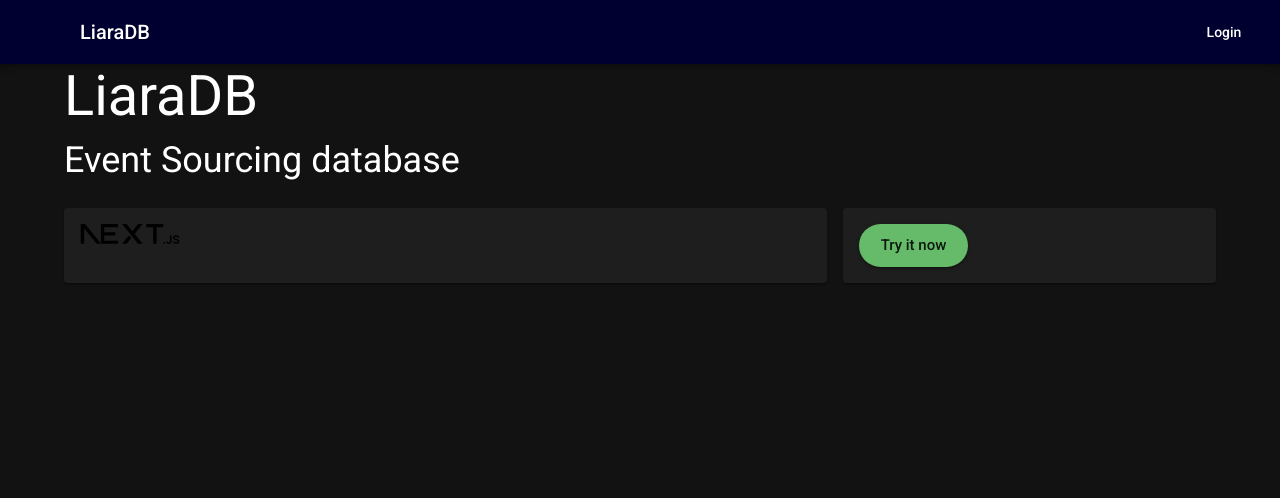
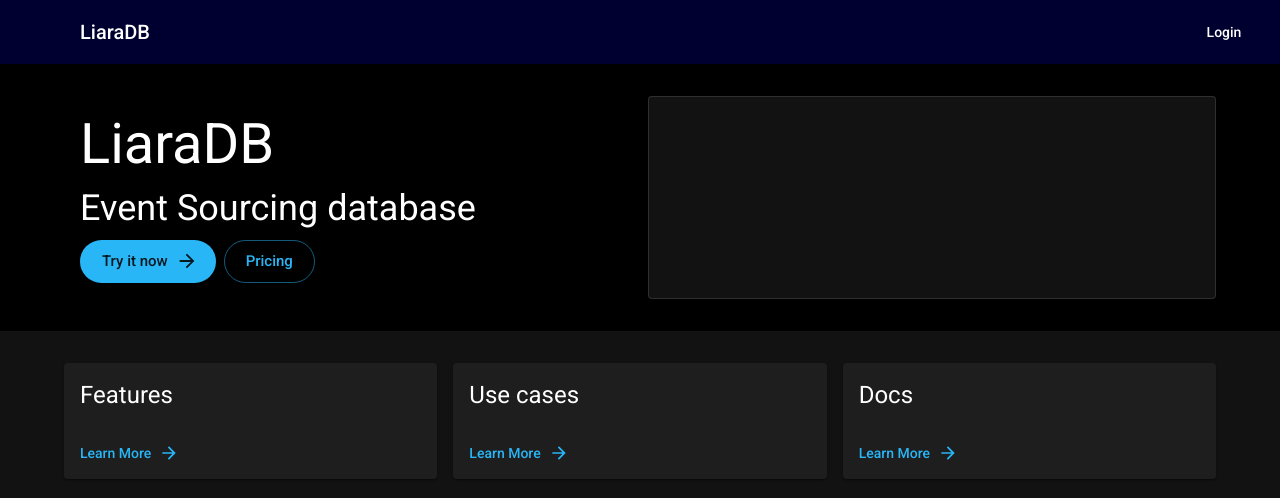
Before and after one commit to liaradb/liaradb.github.io, a Next.js app: page / in a window 1280 px wide. Shown: the top 498 px of the page. Built offline with nearby package versions, Linux system fonts and the light colour scheme; some icons are missing; what @mui/material-nextjs would draw is missing.

Commit message:
Created page content.

```diff
--- a/src/app/page.tsx
+++ b/src/app/page.tsx
@@ -1,5 +1,15 @@
-import Image from "next/image";
-import { Button, Container, Grid, Paper, Typography } from "@mui/material";
+import {
+  Box,
+  Button,
+  Card,
+  CardActions,
+  CardContent,
+  Container,
+  Grid,
+  Typography,
+} from "@mui/material";
+import { ArrowForward } from "@mui/icons-material";
+
 import { Header } from "./header";
 
 export default function Home() {
@@ -12,30 +22,71 @@
 }
 
 const callToAction = "Try it now";
+const pricing = "Pricing";
 
 const Content = () => {
   return (
+    <Box>
+      <Box bgcolor="black" paddingY={4} marginBottom={4}>
         <Container>
+          <Grid container spacing={2}>
+            <Grid size={6} padding={2}>
               <Typography variant="h1">LiaraDB</Typography>
               <Typography variant="subtitle1" sx={{ fontSize: 36 }}>
                 Event Sourcing database
               </Typography>
-      <Grid container spacing={2} marginY={2}>
-        <Grid size={8} component={Paper} padding={2}>
-          <Image
-            src="/next.svg"
-            alt="Next.js logo"
-            width={100}
-            height={20}
-            priority
-          />
-        </Grid>
-        <Grid size={4} component={Paper} padding={2}>
-          <Button variant="contained" color="success" size="large">
+              <Box display="flex" gap={1}>
+                <Button
+                  variant="contained"
+                  color="info"
+                  size="large"
+                  endIcon={<ArrowForward />}
+                >
                   {callToAction}
                 </Button>
+                <Button variant="outlined" color="info" size="large">
+                  {pricing}
+                </Button>
+              </Box>
+            </Grid>
+            <Grid size={6} component={Card} variant="outlined"></Grid>
+          </Grid>
+        </Container>
+      </Box>
+      <Container>
+        <Grid container spacing={2}>
+          <Grid size={4} component={Card}>
+            <CardContent>
+              <Typography variant="h5">Features</Typography>
+            </CardContent>
+            <CardActions>
+              <Button color="info" size="medium" endIcon={<ArrowForward />}>
+                Learn More
+              </Button>
+            </CardActions>
+          </Grid>
+          <Grid size={4} component={Card}>
+            <CardContent>
+              <Typography variant="h5">Use cases</Typography>
+            </CardContent>
+            <CardActions>
+              <Button color="info" size="medium" endIcon={<ArrowForward />}>
+                Learn More
+              </Button>
+            </CardActions>
+          </Grid>
+          <Grid size={4} component={Card}>
+            <CardContent>
+              <Typography variant="h5">Docs</Typography>
+            </CardContent>
+            <CardActions>
+              <Button color="info" size="medium" endIcon={<ArrowForward />}>
+                Learn More
+              </Button>
+            </CardActions>
           </Grid>
         </Grid>
       </Container>
+    </Box>
   );
 };
```
Lines whose indentation alone changed are shown as unchanged.
